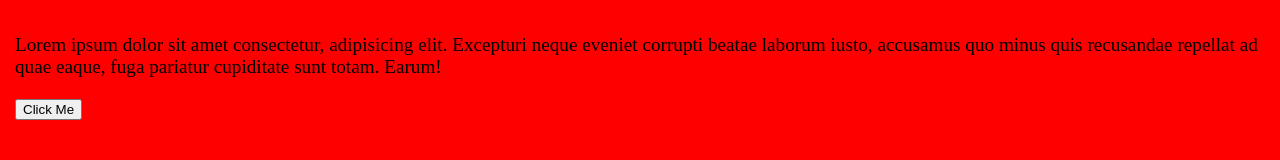
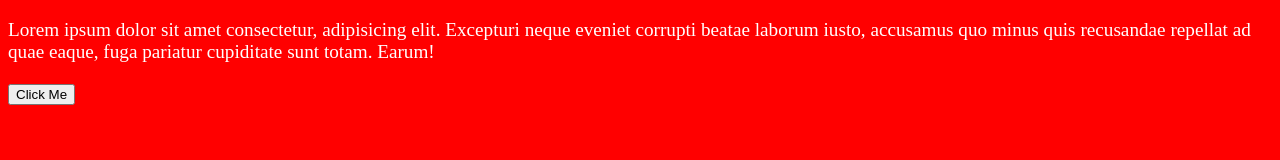
Before and after one commit to Ahmedtato2/GIT, a plain HTML site: page index.html in a window 1280 px wide. Drawn offline with Linux system fonts and the light colour scheme.

```diff
--- a/index.css
+++ b/index.css
@@ -2,8 +2,7 @@ body{
 
 background-color: red;
 border: 5px blsck solid;
-margin: 5px;
-padding: 10px;
+color: white;
 font-size: larger;
 
 /* font text-transform: user-select: ; */
```
